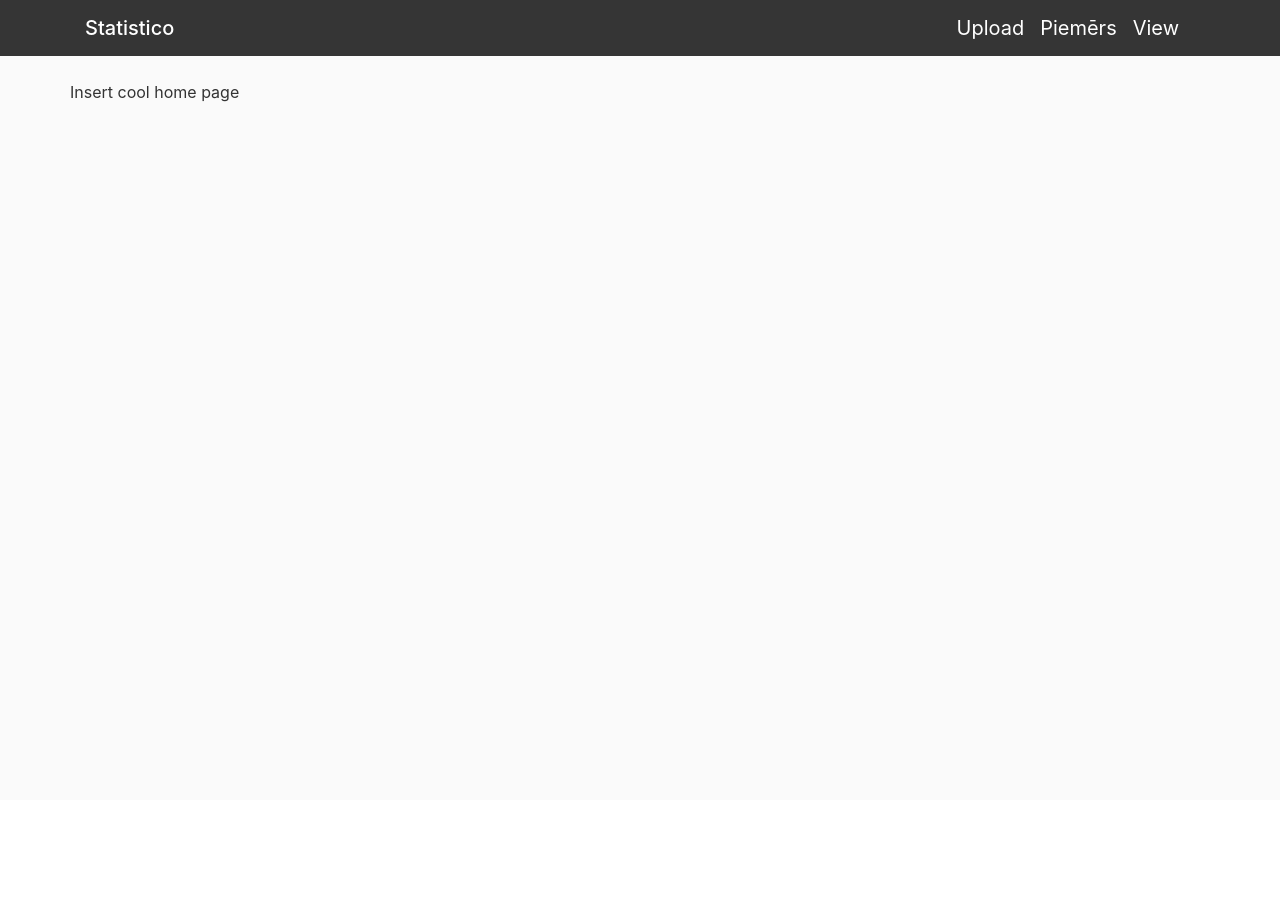
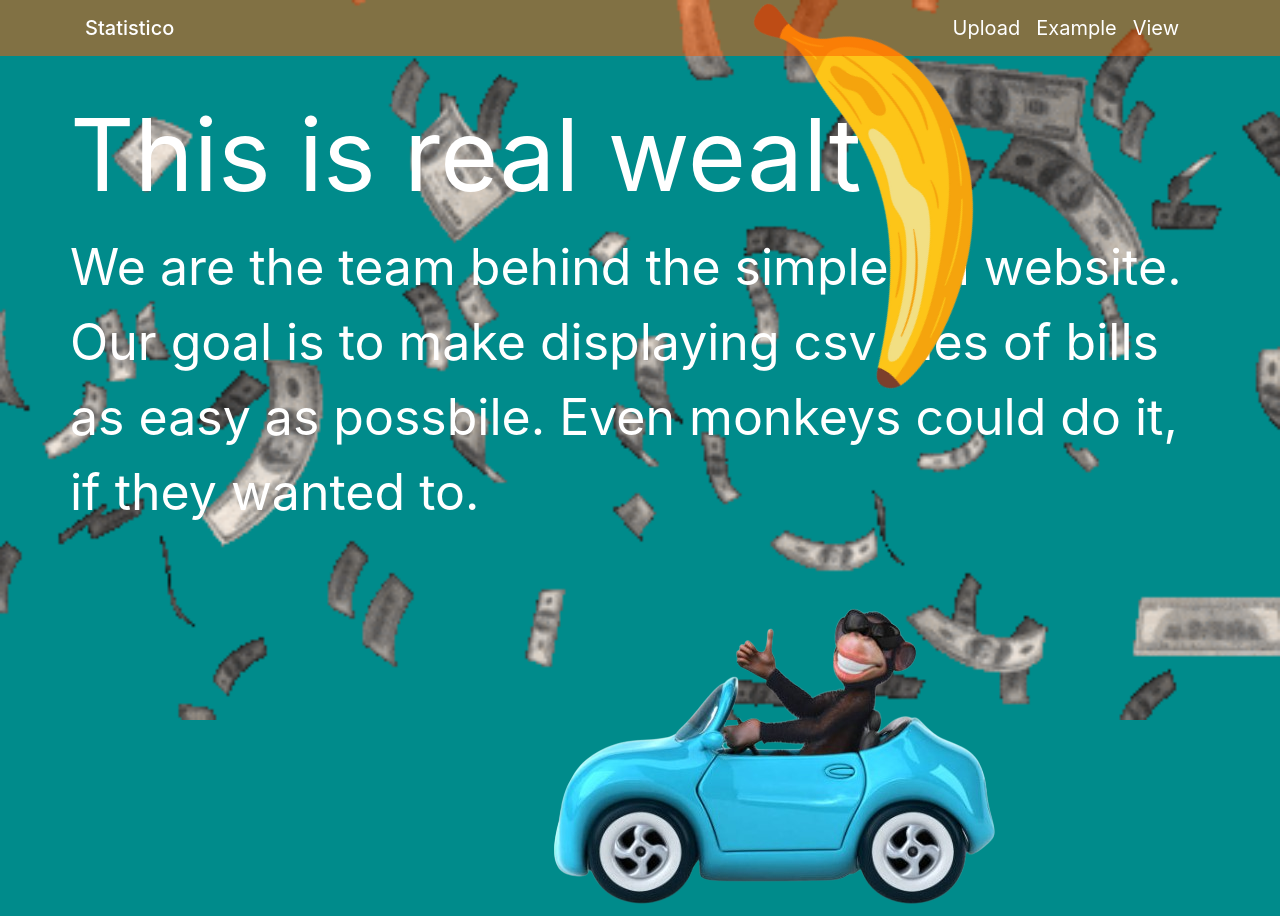
Before and after one commit to Skirelv/GroupProj11kl, a Flask app: page / in a window 1280 px wide. Before the commit the page ends 102 px from the top, so only its background shows below. Run offline with Flask 3, Linux system fonts and the light colour scheme; some libraries are stand-ins or nearby versions.

Commit message:
cleaned up the home.html

```diff
--- a/static/main.css
+++ b/static/main.css
@@ -1,72 +1,100 @@
 .site-header .navbar-nav .nav-link {
-    color: #353535;
+    color: #353535; /*#353535 vai FF5B00*/
 }
 
 .bg-steel {
-    background-color: #353535;
+    background-color: #ff590081;
 }
 
 body {
-    background: #fafafa;
-    color: #333333;
+    background: #008b8b; /*#490d0d vai #008b8b*/
+    color: #ffffff;
     margin-top: 5rem;
-}
-
-.content-section {
-    background: #ffffff;
-    padding: 10px 20px;
-    border: 1px solid #dddddd;
-    border-radius: 3px;
-    margin-bottom: 20px;
-}
-
-.article-title {
-    color: #444444;
-}
-
-a.article-title:hover {
-    color: #428bca;
-    text-decoration: none;
-}
-
-.article-content {
-    white-space: pre-line;
-}
-
-.article-img {
-    height: 65px;
-    width: 65px;
-    margin-right: 16px;
-}
-
-.article-metadata {
-    padding-bottom: 1px;
-    margin-bottom: 4px;
-    border-bottom: 1px solid #e3e3e3
-}
-
-.article-metadata a:hover {
-    color: #333;
-    text-decoration: none;
-}
-
-.article-svg {
-    width: 25px;
-    height: 25px;
-    vertical-align: middle;
+    background-image: url("/static/cahs.gif");
+    background-repeat: no-repeat;
+    background-size: cover;
 }
 
 .button {
     display: block;
-    width: 115px;
-    height: 25px;
-    background: #4E9CAF;
-    padding: 10px;
+    width: 500px;
+    height: 50px;
+    background: #FFA800; /*#b44848 vai #FFA800*/
+    padding: 50px;
     text-align: center;
     border-radius: 5px;
     color: white;
     font-weight: bold;
-    line-height: 25px;
+    line-height: 0px;
+}
+
+.uploadbutton {
+    display: block;
+    width: 200px;
+    height: 50px;
+    background: #FFA800; /*#b44848 vai #FFA800*/
+    padding: 50px;
+    text-align: center;
+    border-radius: 5px;
+    color: white;
+    font-weight: bold;
+    line-height: 0px;
 }
 
 .hidden { display: none; }
+
+.hometext {
+    font-size: 100px;
+    color: white;
+}
+
+.cat {
+    position: absolute;
+    top: 680px;
+    left: 150px;
+}
+
+.burns {
+    position: absolute;
+    top: 650px;
+    right: 150px;
+}
+
+.our_vision {
+    font-size: 50px;
+    color: white;
+}
+
+.unbanana {
+    position: absolute;
+    top: -450px;
+    right: -200px;
+    transform: scale(0.5);
+    rotate: -60deg;
+}
+
+.fewbanana {
+    position: absolute;
+    top: -750px;
+    right: 600px;
+    transform: scale(0.2);
+    rotate: 80deg;
+}
+
+.bananatree {
+    position: absolute;
+    top: 50px;
+    right: 1000px;
+    transform: scale(0.4);
+}
+
+.our_monkey_vision {
+    font-size: 50px;
+    color: white;
+}
+
+.monkcar {
+    position: absolute;
+    top: 600px;
+    right: 200px;
+}
--- a/templates/base.html
+++ b/templates/base.html
@@ -5,7 +5,7 @@
     <meta name="viewport" content="width=device-width, initial-scale=1.0">
     <link rel="stylesheet" href="https://maxcdn.bootstrapcdn.com/bootstrap/4.0.0/css/bootstrap.min.css" integrity="sha384-Gn5384xqQ1aoWXA+058RXPxPg6fy4IWvTNh0E263XmFcJlSAwiGgFAW/dAiS6JXm" crossorigin="anonymous">
     <link rel="stylesheet" type="text/css" href="{{ url_for('static', filename='main.css') }}">
-    <title>Statistic home page</title>
+    <title>Reeeeeal Welt</title>
 </head>
 <body>
     <header class="site-header">
@@ -17,7 +17,7 @@
                 <!-- Navbar Right Side -->
                 <div class="navbar-nav">
                     <a class="navbar-brand mr-3" href="{{ url_for('upload') }}">Upload</a>
-                    <a class="navbar-brand mr-3" href="{{ url_for('example') }}">Piemērs</a>
+                    <a class="navbar-brand mr-3" href="{{ url_for('example') }}">Example</a>
                     <a class="navbar-brand mr-3" href="{{ url_for('view') }}">View</a>
                 </div>
                 </div>
--- a/templates/home.html
+++ b/templates/home.html
@@ -1,4 +1,12 @@
 {% extends "base.html" %}
 {% block content %}
-Insert cool home page
+<div class="hometext">This is real wealt </div>
+<!--<img class="cat" src="/static/cat.png">
+<img class="burns" src="/static/Mr_Burns.png">
+<div class="our_vision">"We are the team behind the evil website. Our goal is to make displaying csv files of bills accessible for everyone. Our vision is that everyone in the next five or a hundred years will start using our bill displaying website. Shout out to Larry!"</div>-->
+<img class="bananatree" src="/static/Bananatree.png">
+<img class="unbanana" src="/static/Bananasingl.png">
+<img class="fewbanana" src="/static/Bananaplurl.png">
+<div class="our_monkey_vision">We are the team behind the simple bill website. Our goal is to make displaying csv files of bills as easy as possbile. Even monkeys could do it, if they wanted to.</div>
+<img class="monkcar" src="/static/Monkeycar.png">
 {% endblock %}
--- a/templates/upload.html
+++ b/templates/upload.html
@@ -3,7 +3,7 @@
 
 <form action="/upload" method="POST" enctype="multipart/form-data">
     <input type="file" name="file" accept=".csv" required>
-    <button type="submit">Upload</button>
+    <button class="uploadbutton" type="submit">Upload</button>
 </form>
 
 {% endblock %}
```
Also changed, not shown: static/Bananaplurl.png (added), static/Bananasingl.png (added), static/Bananatree.png (added), static/Monkeycar.png (added), static/Mr_Burns.png (added), static/cahs.gif (added), static/cat.png (added), static/dataplot.png.
